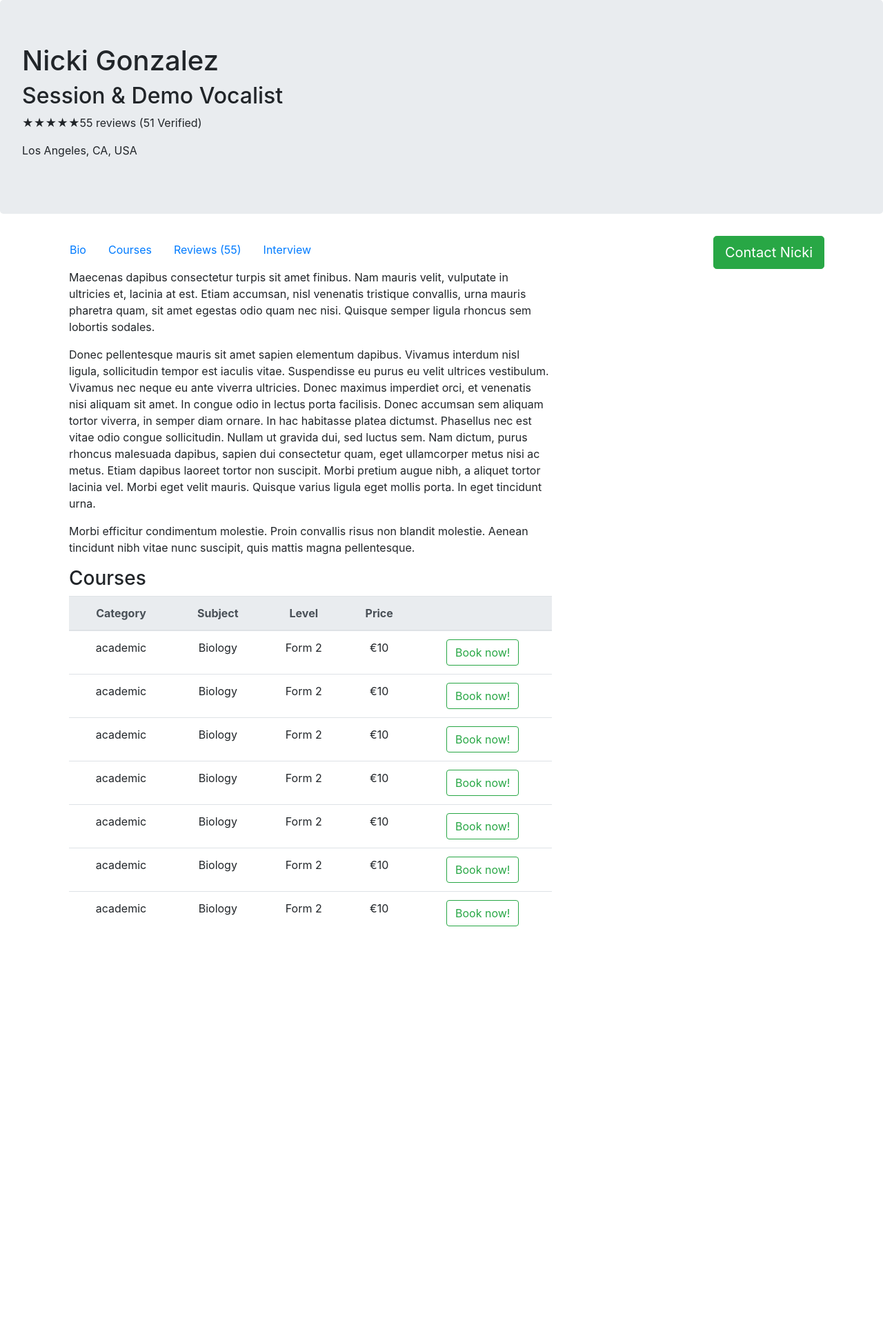
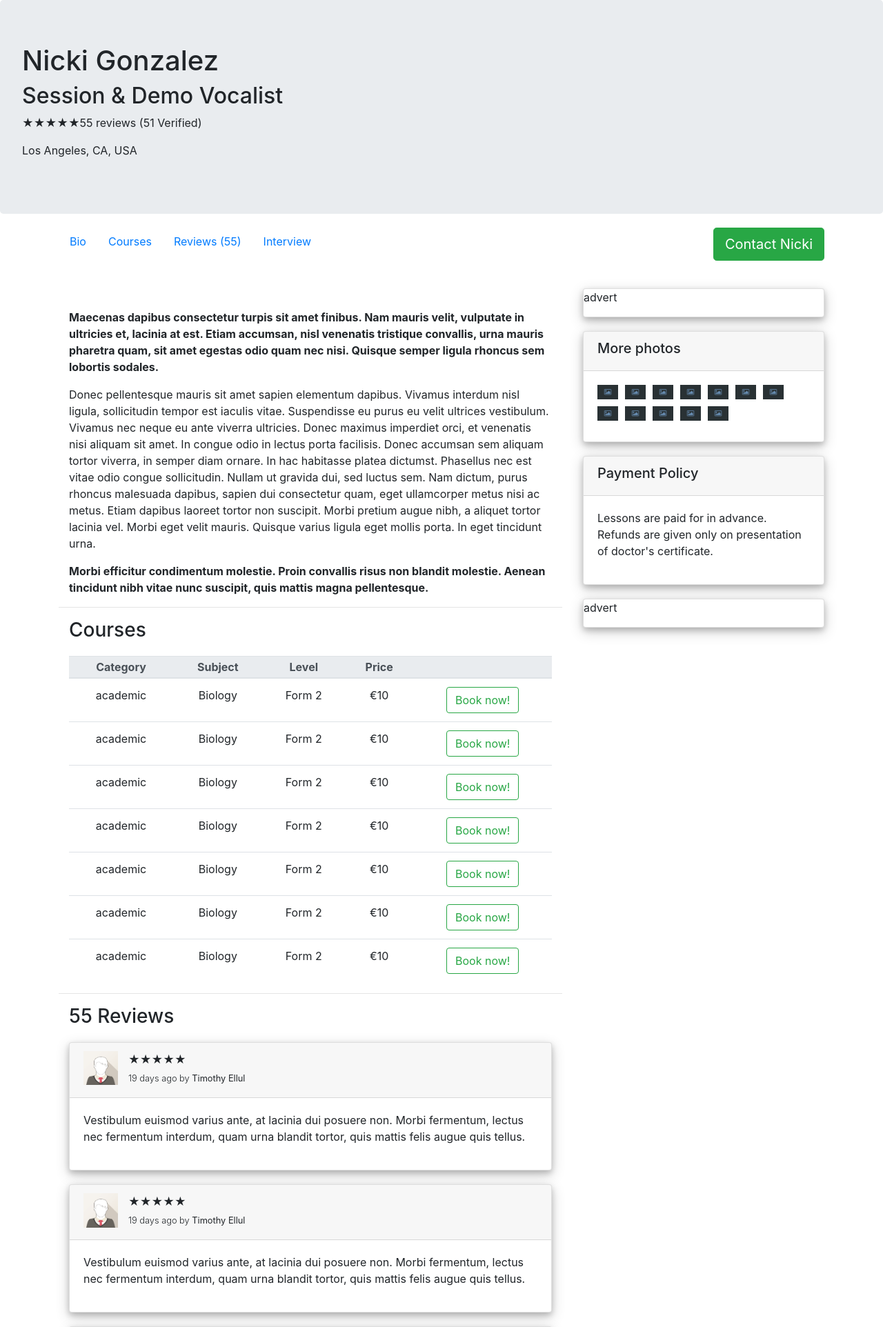
Before and after one commit to ryanvelbon/django-tutor-directory, a Django app: page /tutors/1 in a window 1280 px wide. Shown: the top 1924 px of the page at 69% size. Before the commit the page ends 1343 px from the top, so only its background shows below. Run offline with Django 3.2, Linux system fonts and the light colour scheme; data comes from the database, SQL or seed files in the repository; some libraries are stand-ins or nearby versions.

Commit message:
More progress on Tutor profile page. Also, footer added to base.html

```diff
--- /dev/null
+++ b/static/css/base.css
@@ -0,0 +1,17 @@
+#footer {
+  margin-top: 20px;
+  margin-bottom: 0px;
+}
+
+#footer li {
+  padding-bottom: 6px;
+}
+
+#footer a:hover {
+  text-decoration: none;
+}
+
+.fa {
+  padding: 14px;
+  font-size: 30px;
+}
--- a/static/css/tutor_detail.css
+++ b/static/css/tutor_detail.css
@@ -1,4 +1,76 @@
+#section1 {
+  margin-bottom: 0px;
+}
+
+#section2 {
+  padding-top: 20px;
+  padding-bottom: 20px;
+}
+
 #coursesTable th,
 #coursesTable td {
-    text-align: center;
+  text-align: center;
 }
+
+#coursesTable th {
+  padding-top: 3px;
+  padding-bottom: 3px;
+}
+
+.card {
+  margin-top: 20px;
+  box-shadow: 0 4px 8px 0 rgba(0, 0, 0, 0.2), 0 6px 20px 0 rgba(0, 0, 0, 0.19);
+}
+
+.review img {
+  float: left;
+  padding-right: 15px;
+}
+
+.card-header a {
+  color: inherit;
+  text-decoration: none;
+}
+
+.card-header p {
+  margin-bottom: 6px;
+}
+
+#more_photos img {
+  float: left;
+  padding-right: 10px;
+  padding-bottom: 10px;
+}
+
+/* ---------------------------------------------------- */
+/* ---------------------------------------------------- */
+/* ---------------------------------------------------- */
+/* FOR TESTING PURPOSES, UNCOMMENT EVERYTHING BELOW */
+/* ---------------------------------------------------- */
+/* ---------------------------------------------------- */
+/* ---------------------------------------------------- */
+
+/*
+#section1 {
+  background-color: #AFA;
+}
+
+#section2 {
+  background-color: #FAA;
+}
+
+#section3 {
+  background-color: #AAF;
+}
+
+.card-header {
+  background-color: #FFA;
+}
+
+.card-body {
+  background-color: #AFF;
+}
+
+.advert {
+  background-color: #FAF;
+} */
--- a/templates/base.html
+++ b/templates/base.html
@@ -1,3 +1,5 @@
+{% load staticfiles %}
+
 <!DOCTYPE html>
 <html lang="en" dir="ltr">
   <head>
@@ -7,6 +9,8 @@
     <link rel="stylesheet" href="https://maxcdn.bootstrapcdn.com/bootstrap/4.1.3/css/bootstrap.min.css">
 
     <link rel="stylesheet" href="https://cdnjs.cloudflare.com/ajax/libs/font-awesome/4.7.0/css/font-awesome.min.css">
+
+    <link rel="stylesheet" href={% static "css/base.css" %}>
 
     {% block other_stylesheets %}
     {% endblock %}
@@ -19,6 +23,40 @@
       {% endblock %}
     </main>
 
+    <div id="footer" class="jumbotron">
+      <div class="row">
+        <div class="col-sm-3">
+          <p style="width: 70%;">PrivatMalta is an online phone directory of Malta's private tutors.</p>
+          <p></p>
+          <p style="margin-bottom: 1px;"><strong>info@privatmalta.com</strong></p>
+          <p>+(356) 99 123 123</p>
+        </div>
+        <div class="col-sm-3">
+          <ul class="list-unstyled">
+            <li><a href="#">Register as a tutor</a></li>
+            <li><a href="#">Advertise</a></li>
+            <li><a href="#">Sign in</a></li>
+            <li><a href="#">About Us</a></li>
+            <li><a href="#">Users Reviews</a></li>
+            <li><a href="#">FAQ</a></li>
+          </ul>
+        </div>
+        <div class="col-sm-3">
+          <ul class="list-unstyled">
+            <li><a href="#">Terms of Use</a></li>
+            <li><a href="#">Privacy Policy</a></li>
+            <li><a href="#">Contact Us</a></li>
+          </ul>
+        </div>
+        <div class="col-sm-3">
+          <a href="#" class="fa fa-facebook"></a>
+          <a href="#" class="fa fa-twitter"></a>
+          <a href="#" class="fa fa-youtube"></a>
+          <a href="#" class="fa fa-instagram"></a>
+        </div>
+      </div>
+    </div>
+
     <script src="https://ajax.googleapis.com/ajax/libs/jquery/3.3.1/jquery.min.js"></script>
     <script src="https://cdnjs.cloudflare.com/ajax/libs/popper.js/1.14.3/umd/popper.min.js"></script>
     <script src="https://maxcdn.bootstrapcdn.com/bootstrap/4.1.3/js/bootstrap.min.js"></script>
--- a/templates/tutor_detail.html
+++ b/templates/tutor_detail.html
@@ -21,16 +21,16 @@
       <div class="col-sm-6">
         <ul class="nav">
           <li class="nav-item">
-            <a class="nav-link" href="#">Bio</a>
+            <a class="nav-link" href="#bio">Bio</a>
           </li>
           <li class="nav-item">
-            <a class="nav-link" href="#">Courses</a>
+            <a class="nav-link" href="#courses">Courses</a>
           </li>
           <li class="nav-item">
-            <a class="nav-link" href="#">Reviews (55)</a>
+            <a class="nav-link" href="#reviews">Reviews (55)</a>
           </li>
           <li class="nav-item">
-            <a class="nav-link" href="#">Interview</a>
+            <a class="nav-link" href="#interview">Interview</a>
           </li>
         </ul>
       </div>
@@ -40,15 +40,16 @@
     </div>
   </div>
   <div id="section3" class="container">
-    <div class="row">
+    <div style="margin-top: 0px;" class="row">
       <div class="col-sm-8">
         <div id="bio" class="container">
-          <p>Maecenas dapibus consectetur turpis sit amet finibus. Nam mauris velit, vulputate in ultricies et, lacinia at est. Etiam accumsan, nisl venenatis tristique convallis, urna mauris pharetra quam, sit amet egestas odio quam nec nisi. Quisque semper ligula rhoncus sem lobortis sodales.</p>
+          <p style="padding-top: 50px;"><strong>Maecenas dapibus consectetur turpis sit amet finibus. Nam mauris velit, vulputate in ultricies et, lacinia at est. Etiam accumsan, nisl venenatis tristique convallis, urna mauris pharetra quam, sit amet egestas odio quam nec nisi. Quisque semper ligula rhoncus sem lobortis sodales.</strong></p>
           <p>Donec pellentesque mauris sit amet sapien elementum dapibus. Vivamus interdum nisl ligula, sollicitudin tempor est iaculis vitae. Suspendisse eu purus eu velit ultrices vestibulum. Vivamus nec neque eu ante viverra ultricies. Donec maximus imperdiet orci, et venenatis nisi aliquam sit amet. In congue odio in lectus porta facilisis. Donec accumsan sem aliquam tortor viverra, in semper diam ornare. In hac habitasse platea dictumst. Phasellus nec est vitae odio congue sollicitudin. Nullam ut gravida dui, sed luctus sem. Nam dictum, purus rhoncus malesuada dapibus, sapien dui consectetur quam, eget ullamcorper metus nisi ac metus. Etiam dapibus laoreet tortor non suscipit. Morbi pretium augue nibh, a aliquet tortor lacinia vel. Morbi eget velit mauris. Quisque varius ligula eget mollis porta. In eget tincidunt urna.</p>
-          <p>Morbi efficitur condimentum molestie. Proin convallis risus non blandit molestie. Aenean tincidunt nibh vitae nunc suscipit, quis mattis magna pellentesque. </p>
+          <p><strong>Morbi efficitur condimentum molestie. Proin convallis risus non blandit molestie. Aenean tincidunt nibh vitae nunc suscipit, quis mattis magna pellentesque.</strong></p>
         </div>
+        <hr>
         <div id="courses" class="container">
-          <h3>Courses</h3>
+          <h3 style="text-align: left; margin-bottom: 20px;">Courses</h3>
             <table id="coursesTable" class="table" style="width:100%">
               <thead class="thead-light">
                 <tr>
@@ -72,12 +73,50 @@
               </tbody>
             </table>
         </div>
+        <hr>
         <div id="reviews" class="container">
+          <h3>55 Reviews</h3>
+          {% for review in 'xxxxx' %}
+            <div class="card review">
+              <div class="card-header">
+                <img src={% static "images/img_avatar1.png" %} style="width:65px">
+                <p>&#9733;&#9733;&#9733;&#9733;&#9733;</p>
+                <p class="font-weight-light small">19 days ago by <a href="#"><strong>Timothy Ellul</strong></a></p>
+              </div>
+              <div class="card-body">
+                <p>Vestibulum euismod varius ante, at lacinia dui posuere non. Morbi fermentum, lectus nec fermentum interdum, quam urna blandit tortor, quis mattis felis augue quis tellus.</p>
+              </div>
+              <!-- <div class="card-footer">Footer</div> -->
+            </div>
+          {% endfor %}
+        </div>
+      </div>
+      <div id="adverts_col" class="col-sm-4">
+        <div class="card advert">
+          <p>advert</p>
+        </div>
+        <div id="more_photos" class="card">
+          <div class="card-header">
+            <h5>More photos</h5>
+          </div>
+          <div class="card-body">
+            {% for i in "xxxxxxxxxxxx" %}
+              <img src={% static "images/placeholder.png" %} style="width:40px">
+            {% endfor %}
+          </div>
+        </div>
+        <div class="card">
+          <div class="card-header">
+            <h5>Payment Policy</h5>
+          </div>
+          <div class="card-body">
+            <p>Lessons are paid for in advance. Refunds are given only on presentation of doctor's certificate.</p>
+          </div>
 
         </div>
-      </div>
-      <div class="col-sm-4">
-
+        <div class="card advert">
+          <p>advert</p>
+        </div>
       </div>
     </div>
   </div>
```
Also changed, not shown: static/images/placeholder.png (added).
